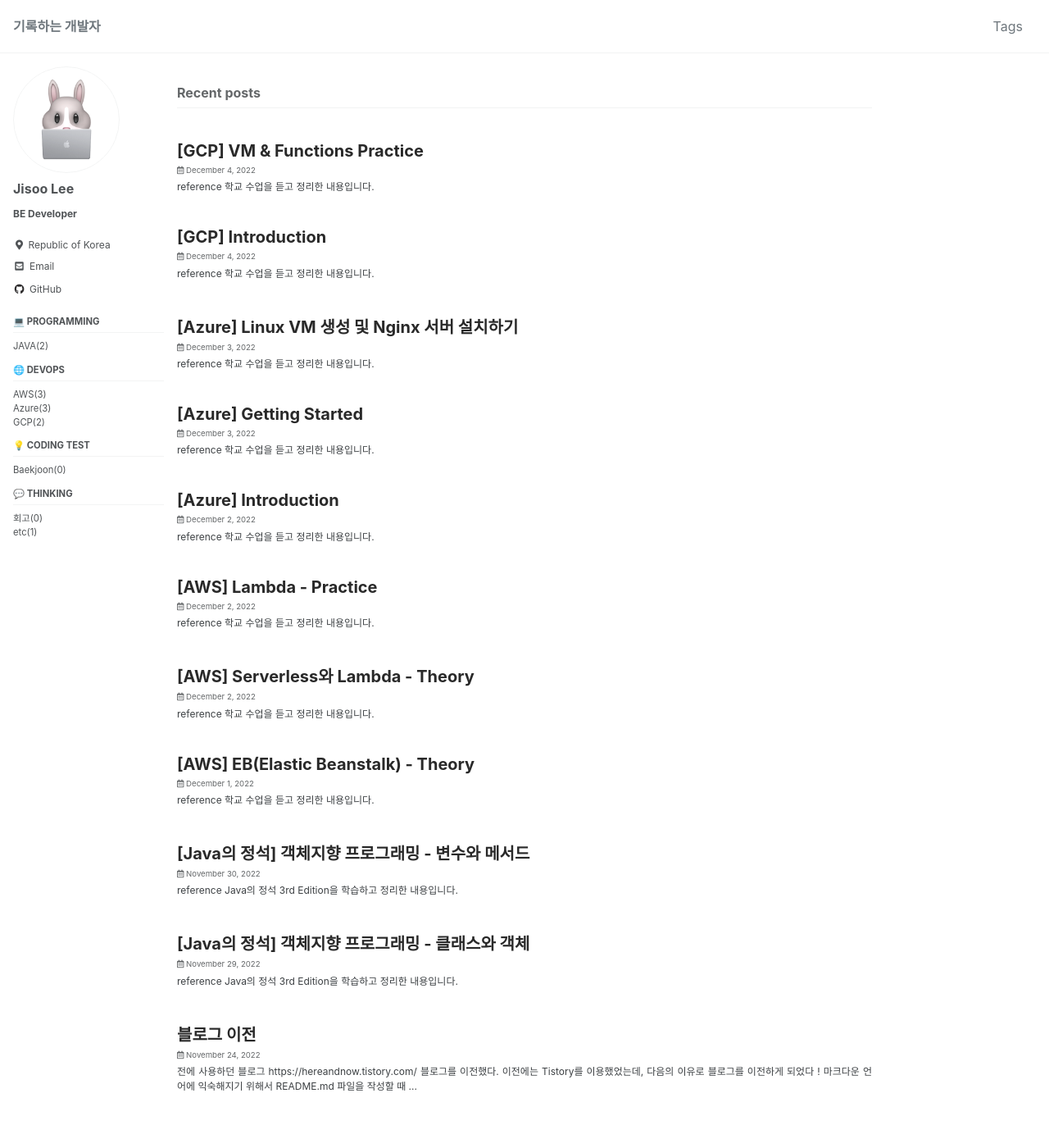
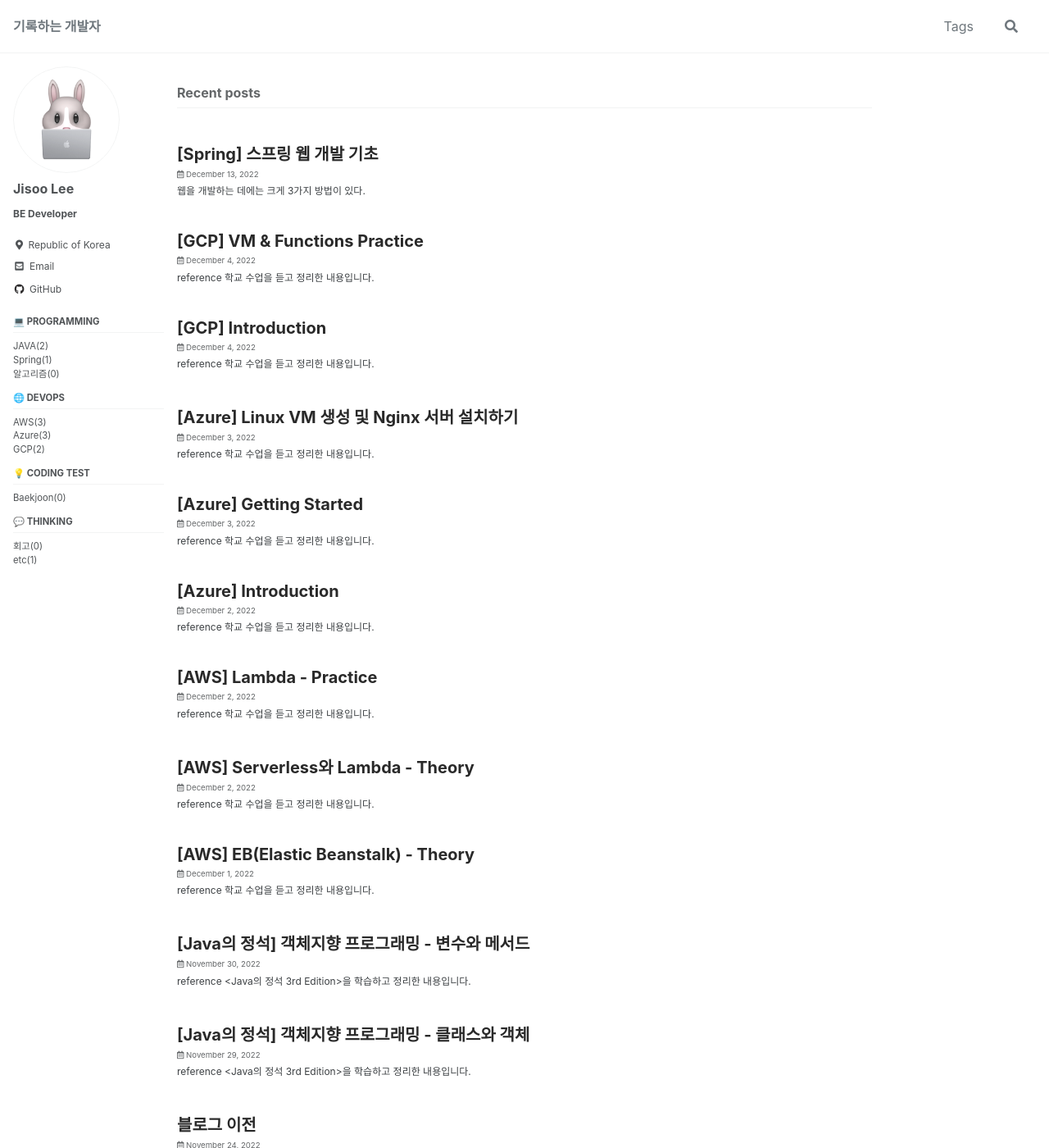
Before and after one commit to 1eejisoo/1eejisoo.github.io, a Jekyll site: the page built from index.html, in a window 1280 px wide and 1400 px high. Shown: the whole window at 82% size. Built offline with Jekyll 4.4.1, drawn with Linux system fonts in a browser that asks for light colours; cached includes are drawn as plain includes; the list of posts is cut into pages by our own code.

Commit message:
add post & setting category

```diff
--- a/_config.yml
+++ b/_config.yml
@@ -59,8 +59,8 @@ reCaptcha:
 atom_feed:
   path                   : # blank (default) uses feed.xml
   hide                   : # true, false (default)
-search                   : # true, false (default)
-search_full_content      : # true, false (default)
+search                   : true # true, false (default)
+search_full_content      : true  # true, false (default)
 search_provider          : # lunr (default), algolia, google
 lunr:
   search_within_pages    : # true, false (default)
--- a/_data/navigation.yml
+++ b/_data/navigation.yml
@@ -8,6 +8,12 @@ categories:
       - title: "JAVA"
         url: "/java"
         category: "java"
+      - title: "Spring"
+        url: "/spring"
+        category: "spring"
+      - title: "알고리즘"
+        url: "/algorithm"
+        category: "algorithm"
 
   - title: "🌐 DEVOPS"
     children:
@@ -15,10 +21,10 @@ categories:
         url:  "/aws"
         category: "aws"
       - title: "Azure"
-        url: "azure"
+        url: "/azure"
         category: "azure"
       - title: "GCP"
-        url: "gcp"
+        url: "/gcp"
         category: "gcp"
 
   - title: "💡 CODING TEST"
```
Also changed, not shown: _pages/categories/category-algorithm.md (added, +8 -0 lines), _pages/categories/category-spring.md (added, +8 -0 lines), _posts/Github_Blog/Programming/Java/2022-11-29-[Java의 정석] 객체지향 프로그래밍-클래스와 객체.md (+1 -1 lines), _posts/Github_Blog/Programming/Java/2022-11-30-[Java의 정석] 객체지향 프로그래밍-변수와 메서드.md (+1 -1 lines), _posts/Github_Blog/Programming/Spring/2022-12-13-[Spring] 스프링 웹 개발 기초.md (added, +78 -0 lines).
